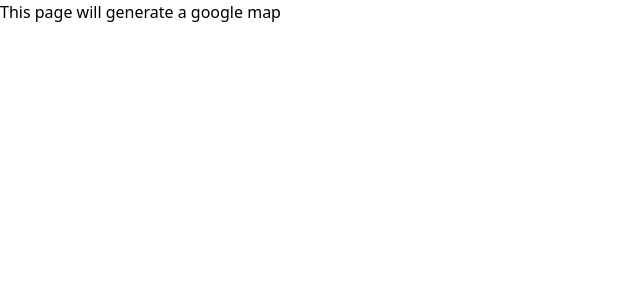
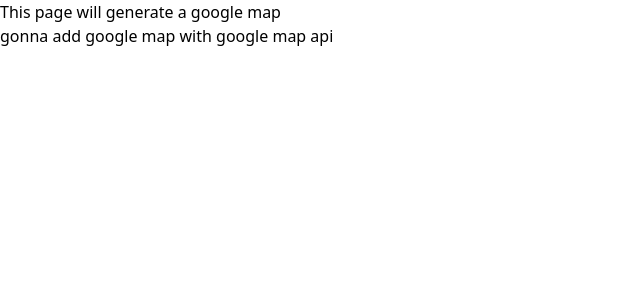
Before and after one commit to HarshaBordhan/Review-Test-, a Next.js app: page /googlemap in a window 1280 px wide. Shown: the top 300 px of the page, without its empty margins (0-640 px from the left). Built offline with nearby package versions, Linux system fonts and the light colour scheme.

Commit message:
added map

```diff
--- a/pages/googlemap.js
+++ b/pages/googlemap.js
@@ -2,6 +2,7 @@
   return (
     <div>
       <h2>This page will generate a google map</h2>
+      <p>gonna add google map with google map api</p>
     </div>
   );
 }
```
